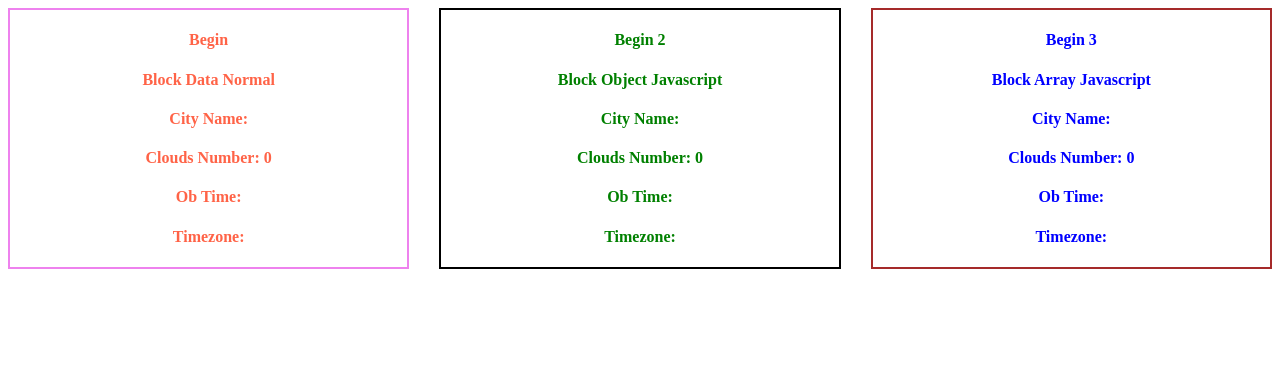
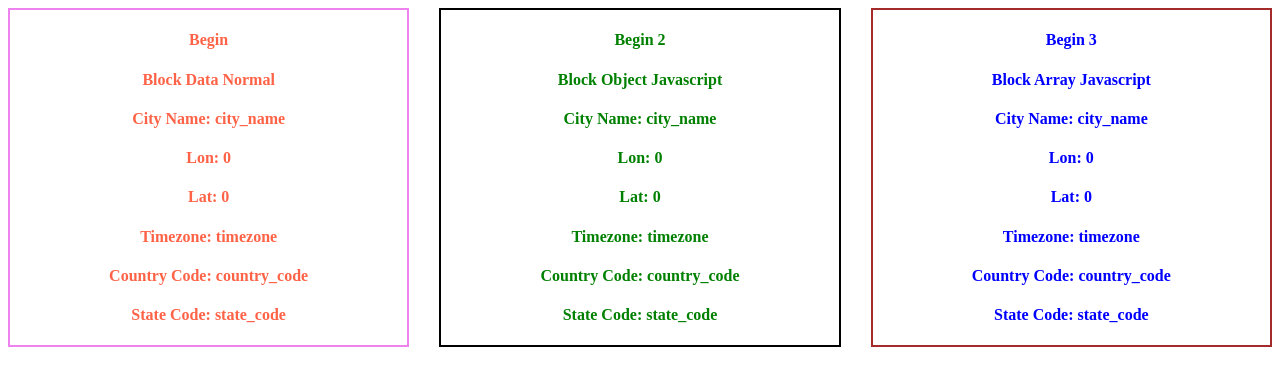
Before and after one commit to k391-X/Resources-weather, a website: page index.html in a window 1280 px wide. Drawn offline with nearby package versions, Linux system fonts and the light colour scheme; no server answers.

Commit message:
fix code object and array

```diff
--- a/index.html
+++ b/index.html
@@ -12,27 +12,33 @@
                 <h4> Begin </h4>
                 <h4> Block Data Normal </h4>
                 <h4> City Name: {{city_name}}  </h4>
-                <h4> Clouds Number: {{clouds}} </h4>
-                <h4> Ob Time: {{ob_time}} </h4>
+                <h4> Lon: {{lon}} </h4>
+                <h4> Lat: {{lat}} </h4>
                 <h4> Timezone: {{timezone}} </h4>
+                <h4> Country Code: {{country_code}} </h4>
+                <h4> State Code: {{state_code}} </h4>
             </div>
 
             <div class="col-md-4 blockDifferentNormal" style="color: green; border: 2px solid black;">
                 <h4> Begin 2 </h4>
                 <h4> Block Object Javascript </h4>
                 <h4> City Name: {{weatherObject['city_name']}}  </h4>
-                <h4> Clouds Number: {{weatherObject['clouds']}} </h4>
-                <h4> Ob Time: {{weatherObject['ob_time']}} </h4>
+                <h4> Lon: {{weatherObject['lon']}} </h4>
+                <h4> Lat: {{weatherObject['lat']}} </h4>
                 <h4> Timezone: {{weatherObject['timezone']}} </h4>
+                <h4> Country Code: {{weatherObject['country_code']}} </h4>
+                <h4> State Code: {{weatherObject['state_code']}} </h4>
             </div>
 
             <div class="col-md-4 blockDifferentNormal" style="color: blue ;border: 2px solid brown;">
                 <h4> Begin 3 </h4>
                 <h4> Block Array Javascript </h4>
-                <h4> City Name: {{weatherObject['city_name']}}  </h4>
-                <h4> Clouds Number: {{weatherObject['clouds']}} </h4>
-                <h4> Ob Time: {{weatherObject['ob_time']}} </h4>
-                <h4> Timezone: {{weatherObject['timezone']}} </h4>
+                <h4> City Name: {{weatherArray[0]['city_name']}}  </h4>
+                <h4> Lon: {{weatherArray[1]['lon']}} </h4>
+                <h4> Lat: {{weatherArray[2]['lat']}} </h4>
+                <h4> Timezone: {{weatherArray[3]['timezone']}} </h4>
+                <h4> Country Code: {{weatherArray[4]['country_code']}} </h4>
+                <h4> State Code: {{weatherArray[5]['state_code']}} </h4>
             </div>
 
         </div>
@@ -43,23 +49,29 @@
             Vue.createApp ({
                 data() {
                     return {
-                        city_name: "",
-                        clouds: 0,
-                        ob_time: "",
-                        timezone: "",
+                        city_name: "city_name",
+                        lon: 0,
+                        lat: 0,
+                        timezone: "timezone",
+                        country_code: "country_code",
+                        state_code: "state_code",
 
                         weatherObject: {
-                            city_name: '',
-                            clouds: 0,
-                            ob_time: '',
-                            timezone: ""
+                            city_name: "city_name",
+                            lon: 0,
+                            lat: 0,
+                            timezone: "timezone",
+                            country_code: "country_code",
+                            state_code: "state_code",
                         },
 
                         weatherArray: [
-                            { city_name : '' },
-                            { clouds : 0 },
-                            { ob_time : ''},
-                            { timezone : ''}
+                            { city_name : 'city_name' },
+                            { lon : 0 },
+                            { lat : 0 },
+                            { timezone : 'timezone' },
+                            { country_code : 'country_code' },
+                            { state_code : 'state_code' }
                         ]
                     }
 
@@ -78,35 +90,47 @@
                     getData() {
                         const options = {
                             method: 'GET',
-                            url: 'https://weatherapi-com.p.rapidapi.com/current.json',
-                            params: {q: '<REQUIRED>'},
+                            url: 'https://weatherbit-v1-mashape.p.rapidapi.com/forecast/minutely',
+                            params: {lat: '35.5', lon: '-78.5'},
                             headers: {
-                                'X-RapidAPI-Key': 'd5aef74c96msh7f21c3549b4f175p1c3e8bjsn98dc3888f790',
-                                'X-RapidAPI-Host': 'weatherapi-com.p.rapidapi.com'
+                                'X-RapidAPI-Key': '1ac090f248msh01381ead6efd684p169944jsnfb3a462eb82f',
+                                'X-RapidAPI-Host': 'weatherbit-v1-mashape.p.rapidapi.com'
                             }
                         };
-                        axios.request(options).then((response)=>{
+                        axios.request(options).then((response) =>{
 
                             console.log(response.data);
-                            console.log(response.data.data[0]['city_name']);
+                            console.log(response.data['city_name']);
+                            console.log(response.data['lon']);
+                            console.log(response.data['lat']);
+                            console.log(response.data['timezone']);
+                            console.log(response.data['country_code']);
+                            console.log(response.data['state_code']);
+
 
                             //Block Normal
-                            this.city_name = response.data.data[0]['city_name'];
-                            this.clouds = response.data.data[0]['clouds'];
-                            this.ob_time = response.data.data[0]['ob_time'];
-                            this.timezone = response.data.data[0]['timezone'];
+                            this.city_name = response.data['city_name'];
+                            this.lon = response.data['lon'];
+                            this.lat = response.data['lat'];
+                            this.timezone = response.data['timezone'];
+                            this.country_code = response.data['country_code'];
+                            this.state_code = response.data['state_code'];
 
                             //Block Object
-                            this.weatherObject.city_name = response.data.data[0]['city_name'];
-                            this.weatherObject.clouds = response.data.data[0]['clouds'];
-                            this.weatherObject.ob_time = response.data.data[0]['ob_time'];
-                            this.weatherObject.timezone = response.data.data[0]['timezone'];
+                            this.weatherObject['city_name'] = response.data['city_name'];
+                            this.weatherObject['lon'] = response.data['lon'];
+                            this.weatherObject['lat'] = response.data['lat'];
+                            this.weatherObject['timezone'] = response.data['timezone'];
+                            this.weatherObject['country_code'] = response.data['country_code'];
+                            this.weatherObject['state_code'] = response.data['state_code'];
 
                             //Block Array
-                            this.weatherArray['city_name'] = reponse.data.data[0]['city_name'];
-                            this.weatherArray['clouds'] = reponse.data.data[0]['clouds'];
-                            this.weatherArray['ob_time'] = reponse.data.data[0]['ob_time'];
-                            this.weatherArray['timezone'] = reponse.data.data[0]['timezone'];
+                            this.weatherArray[0]['city_name'] = response.data['city_name'];
+                            this.weatherArray[1]['lon'] = response.data['lon'];
+                            this.weatherArray[2]['lat'] = response.data['lat'];
+                            this.weatherArray[3]['timezone'] = response.data['timezone'];
+                            this.weatherArray[4]['country_code'] = response.data['country_code'];
+                            this.weatherArray[5]['state_code'] = response.data['state_code'];
 
                         }).catch(function(err){
                             console.log(err);
```
